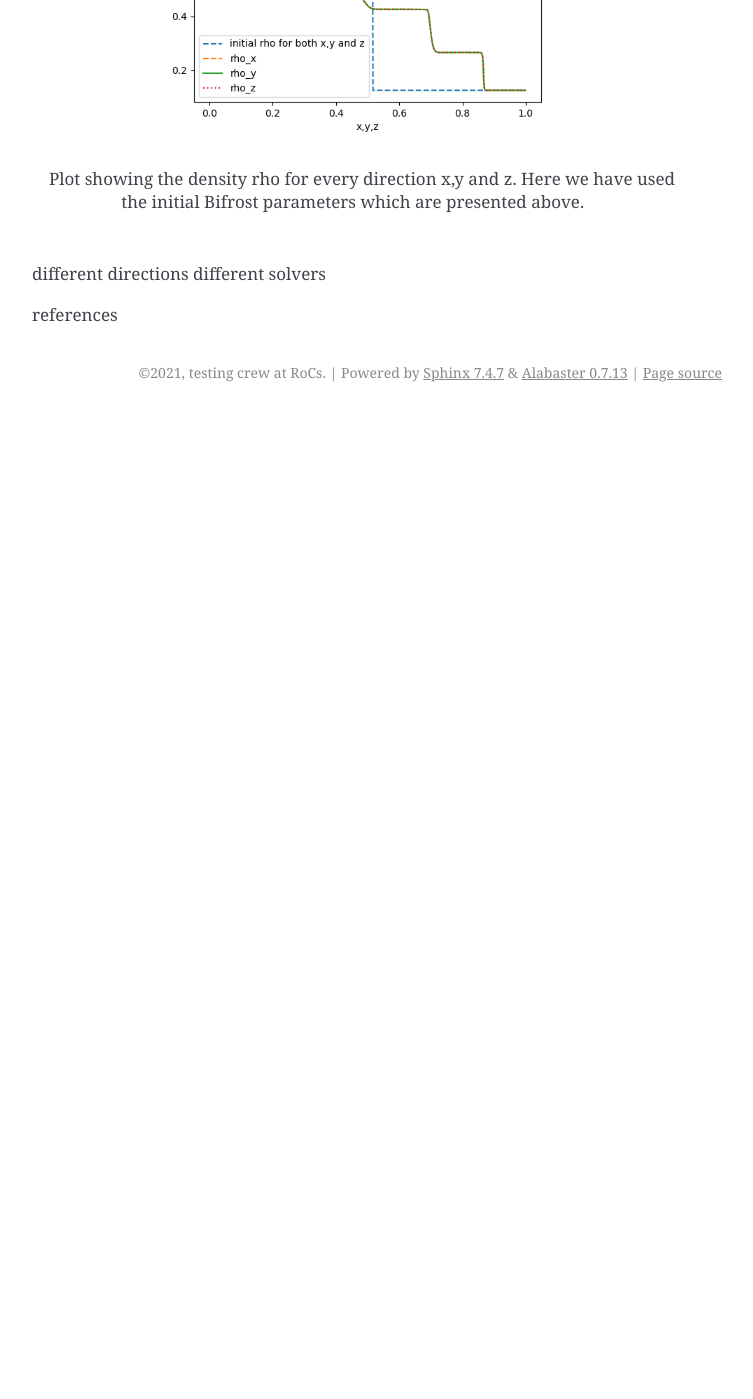
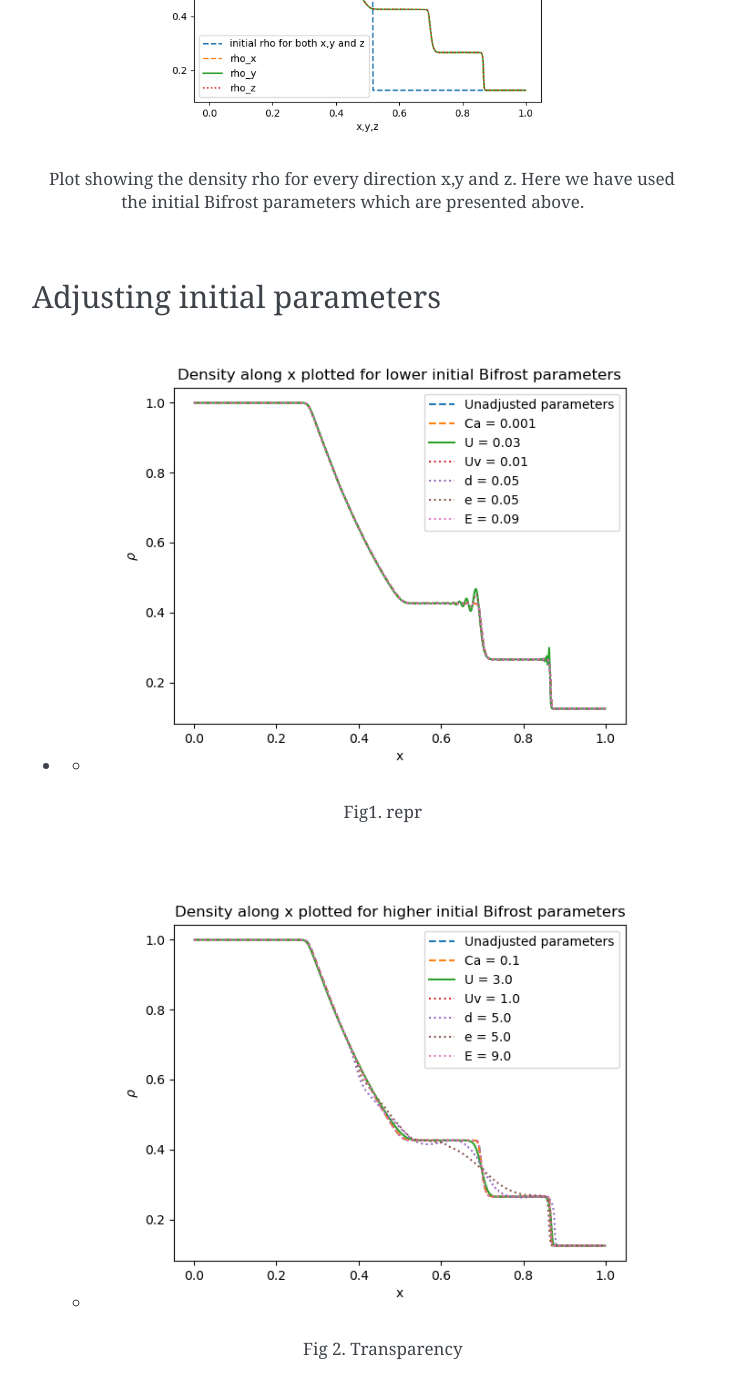
Before and after one commit to guadabsb15/summer_2021_report, a Sphinx documentation site: the page built from docs/source/sod.rst, in a window 1280 px wide and 1400 px high, scrolled down 1151 px. Shown: the whole window, without its empty margins (388-1141 px from the left). Built offline with Sphinx 7.4.7, drawn with Linux system fonts in a browser that asks for light colours; before the commit the page ends 1563 px from its top, so only the background shows below that; some of the changed text lies outside the part shown.

Commit message:
Adding plots for density and velocity in x direction

```diff
--- a/docs/source/sod.rst
+++ b/docs/source/sod.rst
@@ -50,11 +50,14 @@ Density for all directions
 
    Plot showing the density rho for every direction x,y and z. Here we have used the initial Bifrost parameters which are presented above.
 
+Adjusting initial parameters
+----------------------------
+
+* - .. figure:: images_sod_bifrost/sod_bifrost_x_ibf_l_rho.png
+
+       Fig1. repr
 
 
+  - .. figure:: images_sod_bifrost/sod_bifrost_x_ibf_h_rho.png
 
-
-different directions
-different solvers
-
-references
+       Fig 2. Transparency
```
Also changed, not shown: docs/source/images_sod_bifrost/bear_attack.png (deleted), docs/source/images_sod_bifrost/sod_bifrost_x_ibf_h_rho.png (added), docs/source/images_sod_bifrost/sod_bifrost_x_ibf_h_ux.png (added), docs/source/images_sod_bifrost/sod_bifrost_x_ibf_l_rho.png (added), docs/source/images_sod_bifrost/sod_bifrost_x_ibf_l_ux.png (added), docs/source/sod_bifrost_xyz_rho.png (deleted).
